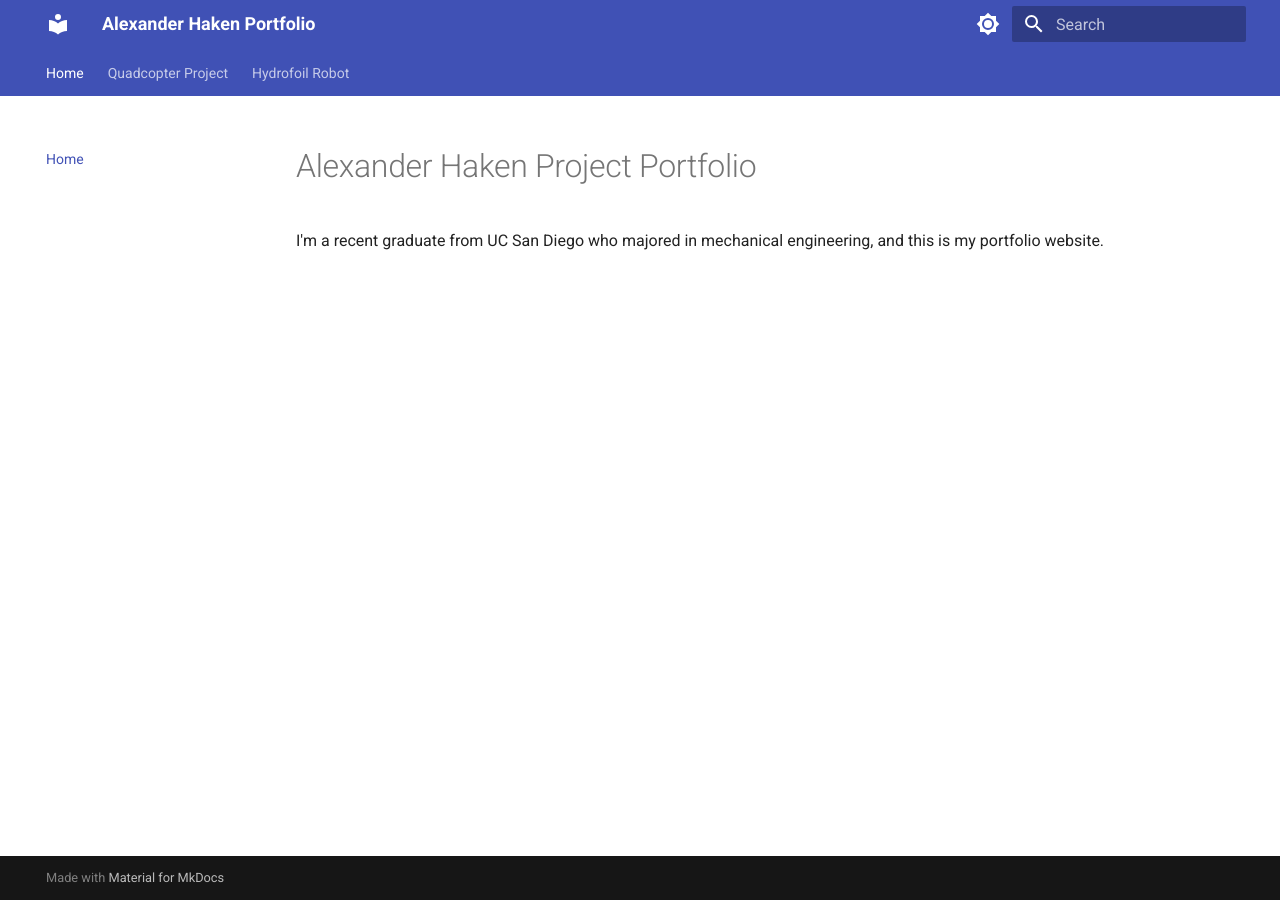
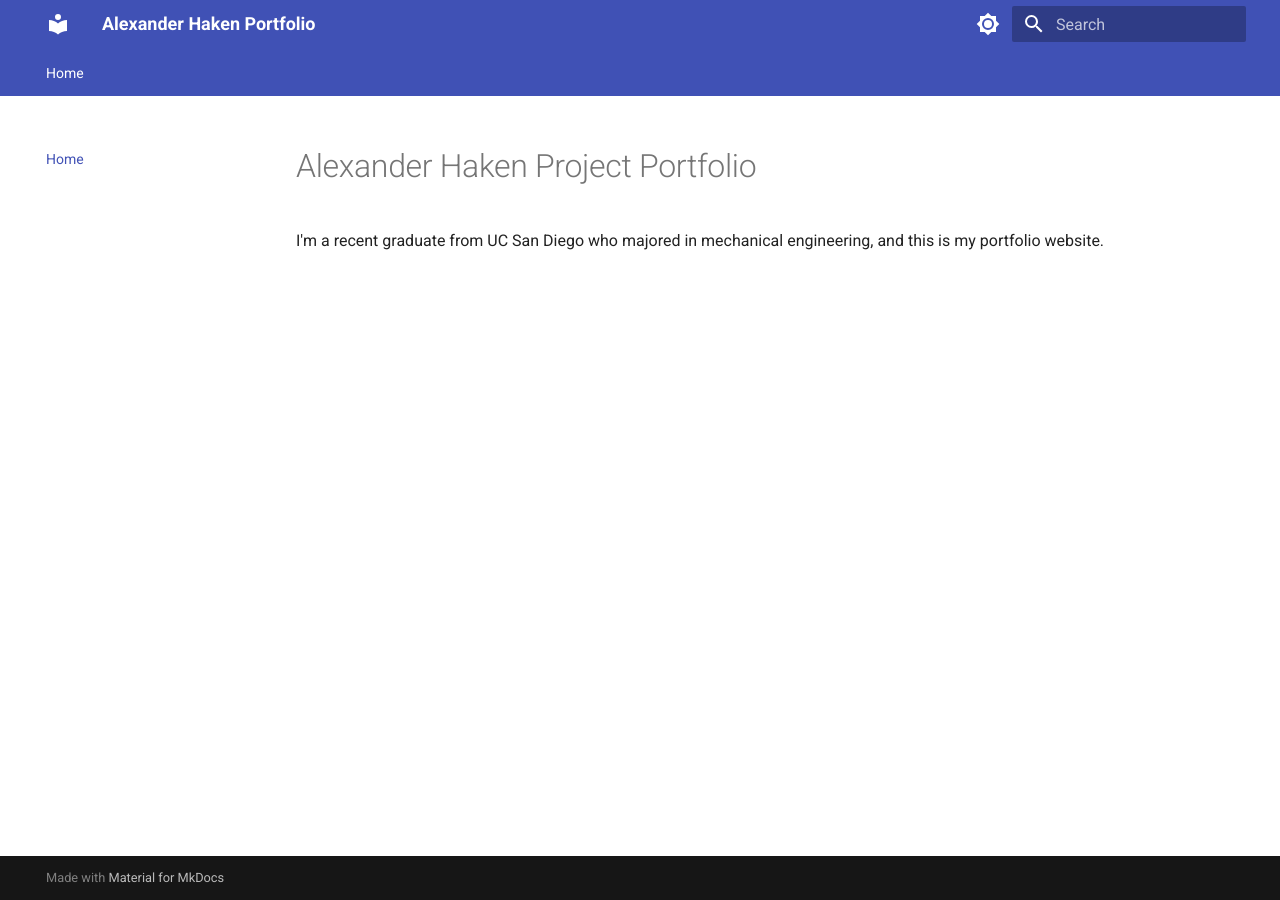
Before and after one commit to arobotdinosaur/arobotdinosaur.github.io, an MkDocs documentation site: the page built from docs/index.md, in a window 1280 px wide. Built offline with MkDocs 1.6.1 and Material for MkDocs 9.7.7, drawn with Linux system fonts in a browser that asks for light colours.

Commit message:
Update mkdocs.yml

```diff
--- a/mkdocs.yml
+++ b/mkdocs.yml
@@ -24,5 +24,3 @@ theme:
     - content.action.view
 nav:
   - Home: index.md
-  - Quadcopter Project: projects.md
-  - Hydrofoil Robot: hydrofoil.md
```
